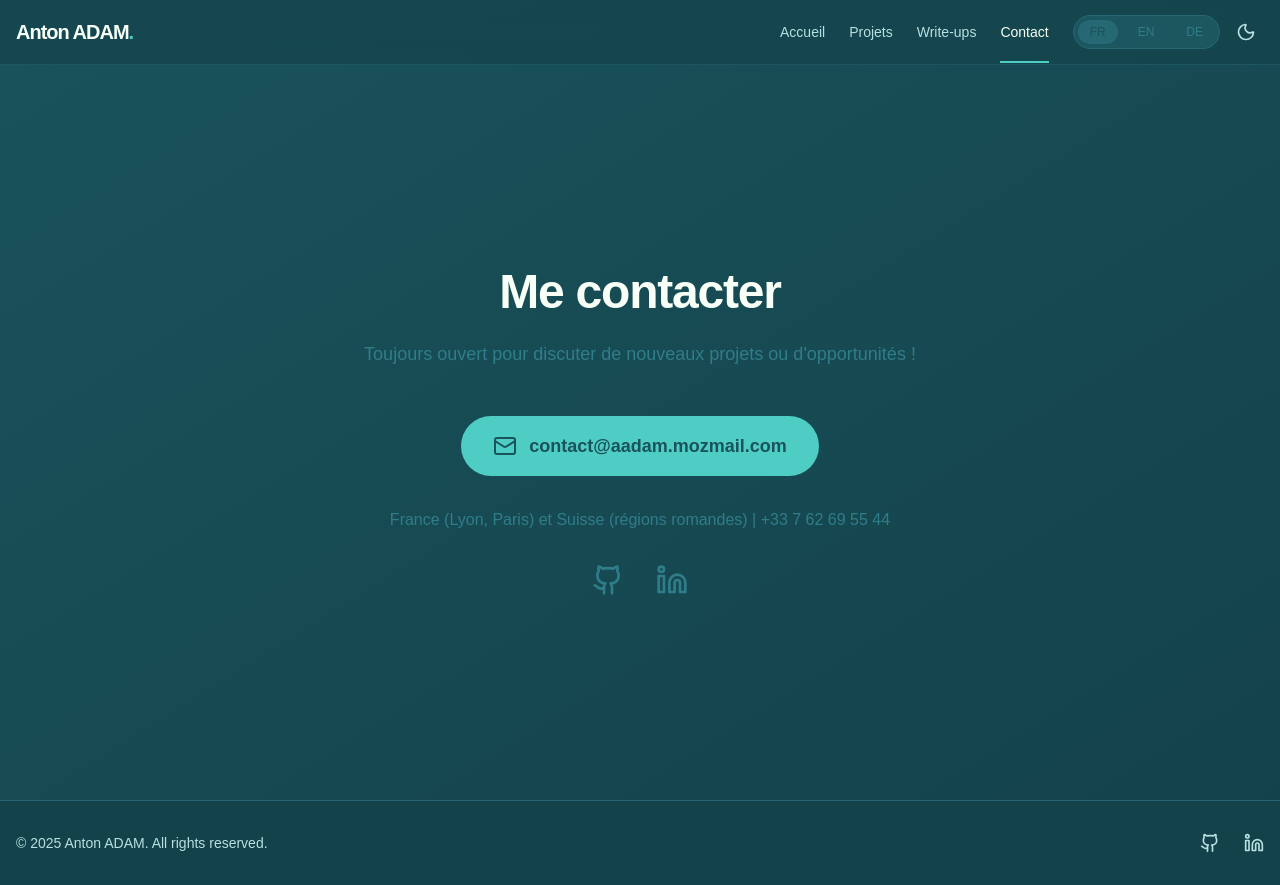
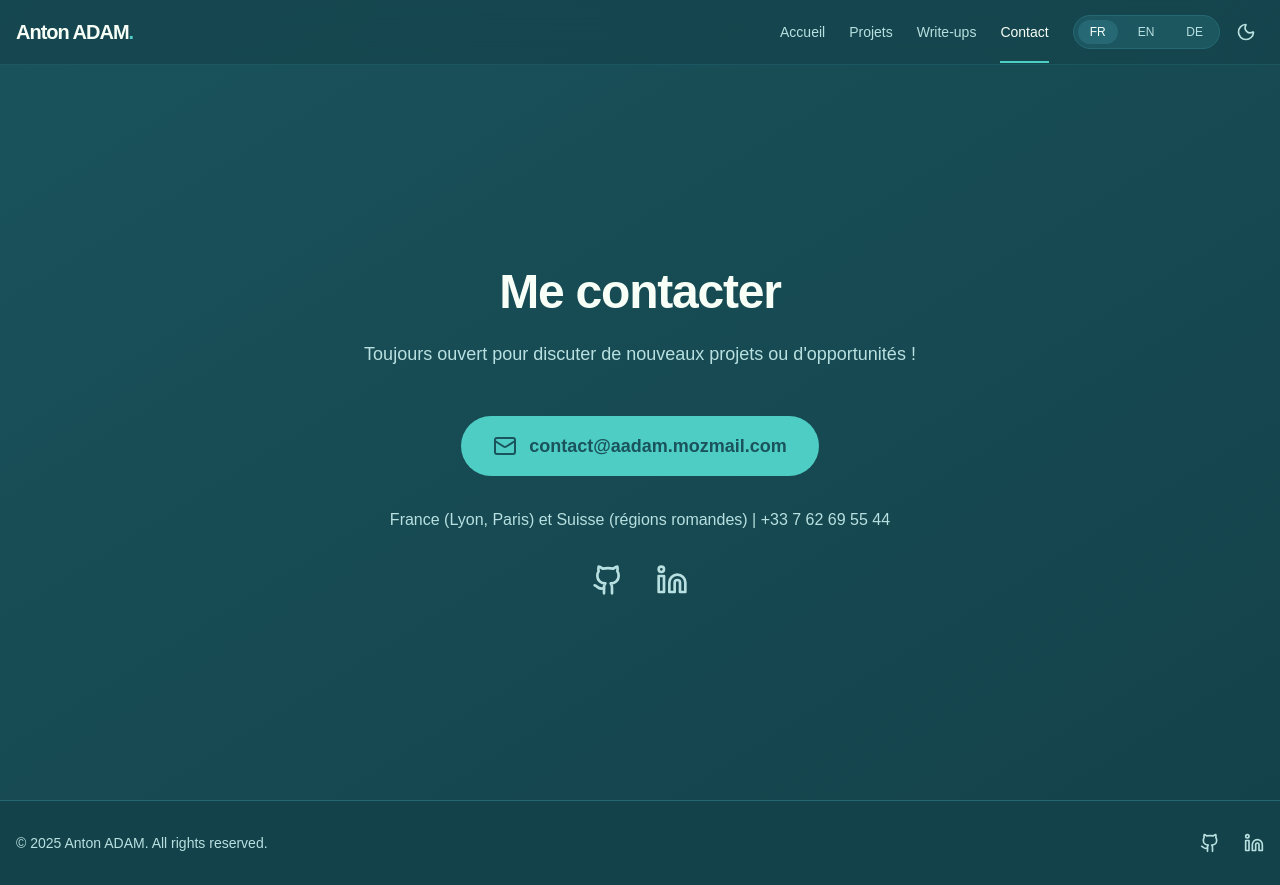
Before and after one commit to aent0n/portfolio-site, a Next.js app: page /contact in a window 1280 px wide. Built offline with nearby package versions, Linux system fonts and the light colour scheme.

Commit message:
fix: Improve Contact page readability in light mode

```diff
--- a/app/contact/page.tsx
+++ b/app/contact/page.tsx
@@ -17,7 +17,7 @@ export default function ContactPage() {
                 className="text-center"
             >
                 <h1 className="mb-6 text-4xl font-bold tracking-tight sm:text-5xl text-foreground">{t("contact.title")}</h1>
-                <p className="mb-12 max-w-2xl text-lg text-surface1">
+                <p className="mb-12 max-w-2xl text-lg text-subtext0">
                     {t("contact.subtitle")}
                 </p>
 
@@ -30,16 +30,16 @@ export default function ContactPage() {
                         contact@aadam.mozmail.com
                     </Link>
 
-                    <p className="text-surface1">
+                    <p className="text-subtext0">
                         {t("contact.location")} | +33 7 62 69 55 44
                     </p>
 
                     <div className="flex gap-8">
-                        <Link href="https://github.com/aent0n" target="_blank" className="text-surface1 hover:text-foreground transition-colors">
+                        <Link href="https://github.com/aent0n" target="_blank" className="text-subtext0 hover:text-foreground transition-colors">
                             <Github className="h-8 w-8" />
                             <span className="sr-only">GitHub</span>
                         </Link>
-                        <Link href="https://www.linkedin.com/in/anton-adam/" target="_blank" className="text-surface1 hover:text-foreground transition-colors">
+                        <Link href="https://www.linkedin.com/in/anton-adam/" target="_blank" className="text-subtext0 hover:text-foreground transition-colors">
                             <Linkedin className="h-8 w-8" />
                             <span className="sr-only">LinkedIn</span>
                         </Link>
--- a/components/LanguageSwitcher.tsx
+++ b/components/LanguageSwitcher.tsx
@@ -19,7 +19,7 @@ export default function LanguageSwitcher() {
                 <button
                     key={lang.code}
                     onClick={() => setLanguage(lang.code)}
-                    className={`relative rounded-full px-3 py-1 text-xs font-medium transition-colors ${language === lang.code ? "text-base" : "text-surface1 hover:text-foreground"
+                    className={`relative rounded-full px-3 py-1 text-xs font-medium transition-colors ${language === lang.code ? "text-foreground" : "text-subtext0 hover:text-foreground"
                         }`}
                 >
                     {language === lang.code && (
--- a/components/Navbar.tsx
+++ b/components/Navbar.tsx
@@ -85,7 +85,7 @@ export default function Navbar() {
                                 key={item.path}
                                 href={item.path}
                                 className={cn(
-                                    "text-base font-medium transition-colors hover:text-foreground",
+                                    "text-[1rem] font-medium transition-colors hover:text-foreground",
                                     pathname === item.path ? "text-foreground" : "text-subtext0"
                                 )}
                                 onClick={() => setIsMobileMenuOpen(false)}
--- a/components/PostHeader.tsx
+++ b/components/PostHeader.tsx
@@ -17,7 +17,7 @@ export default function PostHeader({ title, date, tags }: PostHeaderProps) {
         <>
             <Link
                 href="/writeups"
-                className="mb-8 inline-flex items-center text-sm text-surface1 hover:text-foreground"
+                className="mb-8 inline-flex items-center text-sm text-subtext0 hover:text-foreground"
             >
                 <ArrowLeft className="mr-2 h-4 w-4" />
                 {t("writeups.back")}
--- a/components/ProjectCard.tsx
+++ b/components/ProjectCard.tsx
@@ -33,7 +33,7 @@ export default function ProjectCard({ project, index }: { project: Project; inde
                             </Link>
                         ) : !project.demo && (
                             <div className="group/tooltip relative">
-                                <Lock className="h-5 w-5 text-surface1 cursor-not-allowed" />
+                                <Lock className="h-5 w-5 text-subtext0 cursor-not-allowed" />
                                 <span className="absolute -top-8 left-1/2 -translate-x-1/2 whitespace-nowrap rounded bg-surface0 px-2 py-1 text-xs text-subtext0 opacity-0 transition-opacity group-hover/tooltip:opacity-100">
                                     Source Private/Legacy
                                 </span>
--- a/components/THMBadge.tsx
+++ b/components/THMBadge.tsx
@@ -75,25 +75,25 @@ export default function THMBadge() {
 
             <div className="grid grid-cols-2 gap-4">
                 <div className="rounded-xl bg-base/50 p-3">
-                    <div className="mb-1 flex items-center gap-2 text-xs text-surface1">
+                    <div className="mb-1 flex items-center gap-2 text-xs text-subtext0">
                         <Trophy className="h-3 w-3" /> Rank
                     </div>
                     <div className="text-lg font-bold text-foreground">{data?.userRank.toLocaleString()}</div>
                 </div>
                 <div className="rounded-xl bg-base/50 p-3">
-                    <div className="mb-1 flex items-center gap-2 text-xs text-surface1">
+                    <div className="mb-1 flex items-center gap-2 text-xs text-subtext0">
                         <Zap className="h-3 w-3" /> Points
                     </div>
                     <div className="text-lg font-bold text-foreground">{data?.points.toLocaleString()}</div>
                 </div>
                 <div className="rounded-xl bg-base/50 p-3">
-                    <div className="mb-1 flex items-center gap-2 text-xs text-surface1">
+                    <div className="mb-1 flex items-center gap-2 text-xs text-subtext0">
                         <Target className="h-3 w-3" /> Rooms
                     </div>
                     <div className="text-lg font-bold text-foreground">{data?.completedRooms ?? "N/A"}</div>
                 </div>
                 <div className="rounded-xl bg-base/50 p-3">
-                    <div className="mb-1 flex items-center gap-2 text-xs text-surface1">
+                    <div className="mb-1 flex items-center gap-2 text-xs text-subtext0">
                         <Users className="h-3 w-3" /> Percentile
                     </div>
                     <div className="text-lg font-bold text-foreground">Top 1%</div>
```
